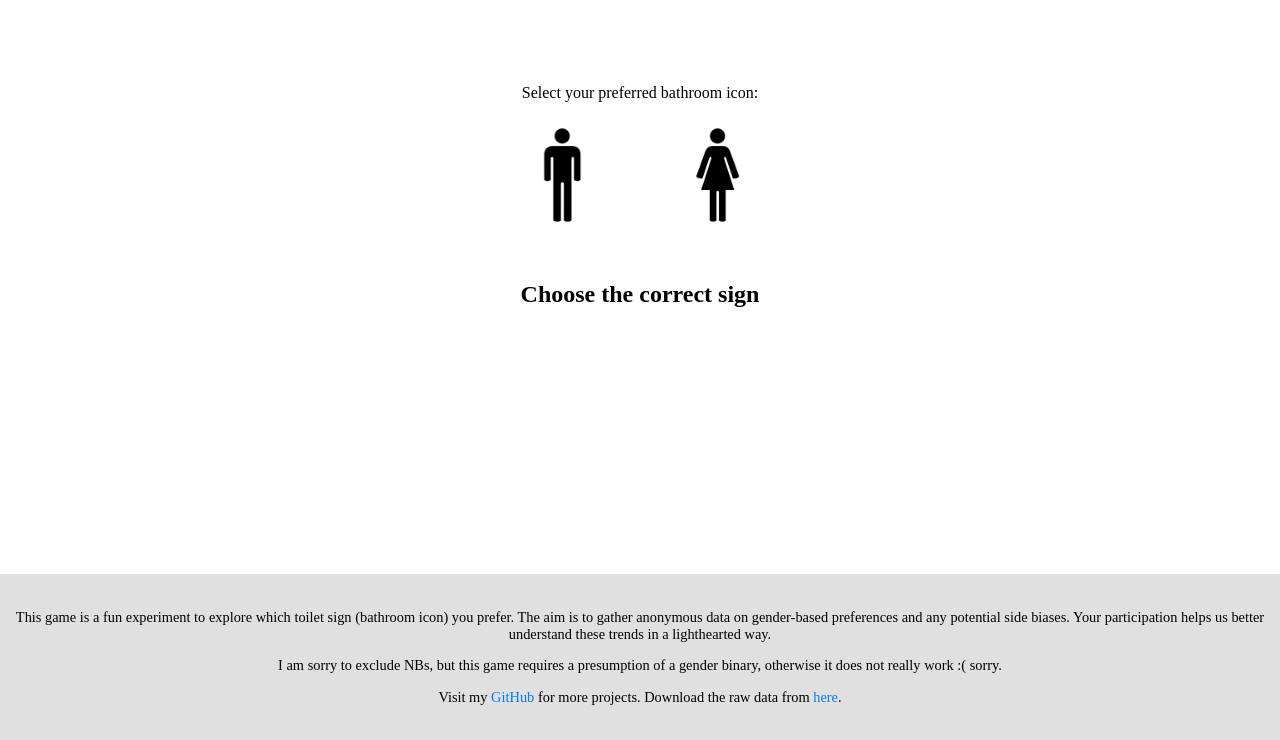
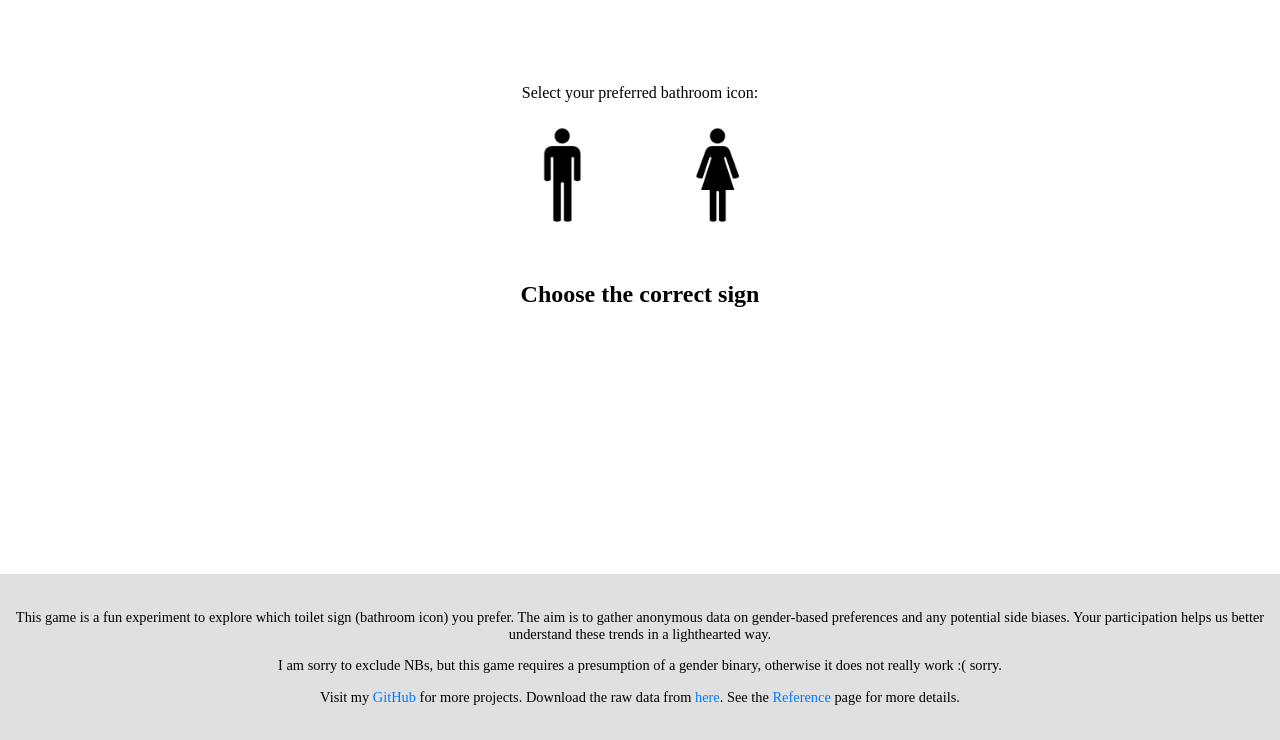
Before and after one commit to DrAnomalocaris/ToiletSignGame, a plain HTML site: page index.html in a window 1280 px wide. Shown: the part 60-800 px from the top of the page. Drawn offline with Linux system fonts and the light colour scheme; no server answers.

Commit message:
added reference file

```diff
--- a/index.html
+++ b/index.html
@@ -44,6 +44,8 @@
     <p>
       Visit my <a href="https://github.com/DrAnomalocaris/ToiletSignGame" target="_blank">GitHub</a> for more projects.
       Download the raw data from <a href="https://docs.google.com/spreadsheets/d/e/2PACX-1vQVltDe1h0P48QUpRyYMqbbrg-tyWasFEJl77VdF_RiP5WRY7EZflkUXlcUjkxBPsWTjIzGPIf-idD3/pub?gid=1801092186&single=true&output=csv" target="_blank">here</a>.
+      See the <a href="reference.html" target="_blank">Reference</a> page for more details.
+
     </p>
   </footer>
 
```
Also changed, not shown: reference.html (added).
